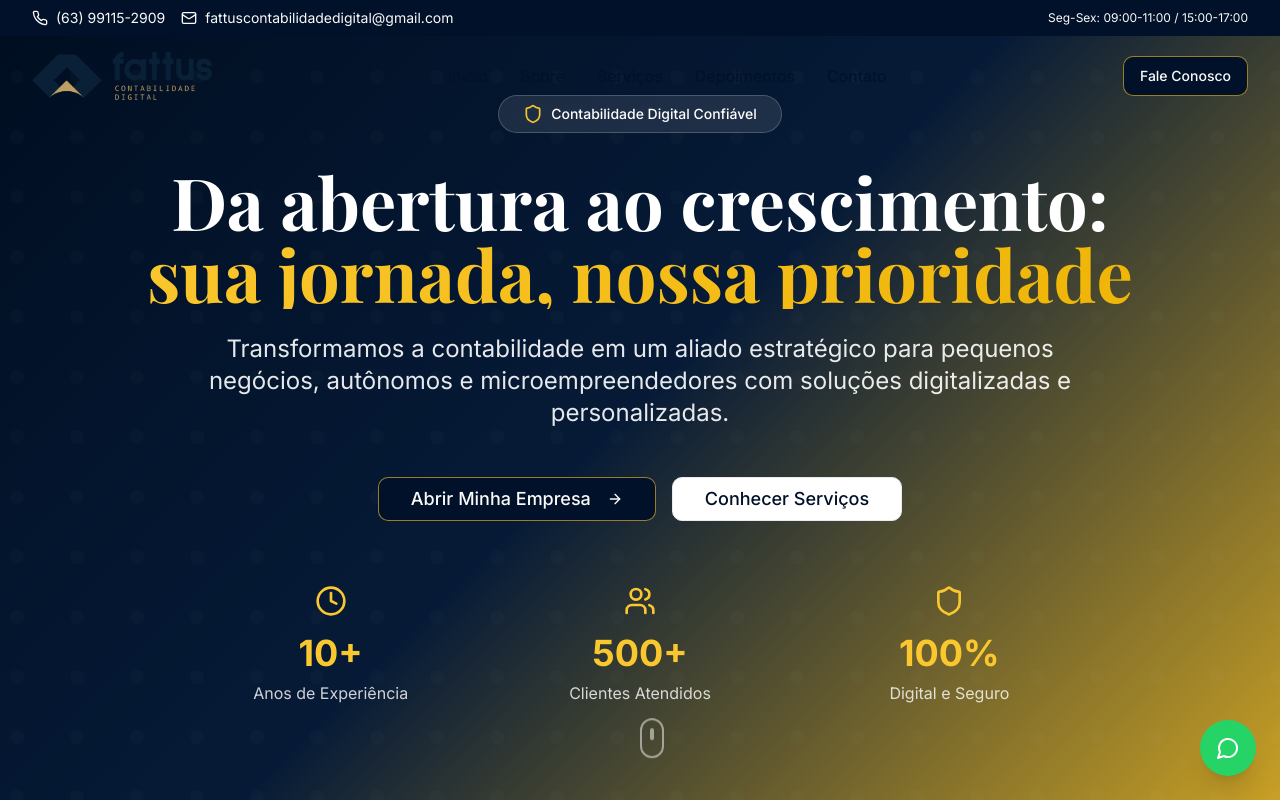
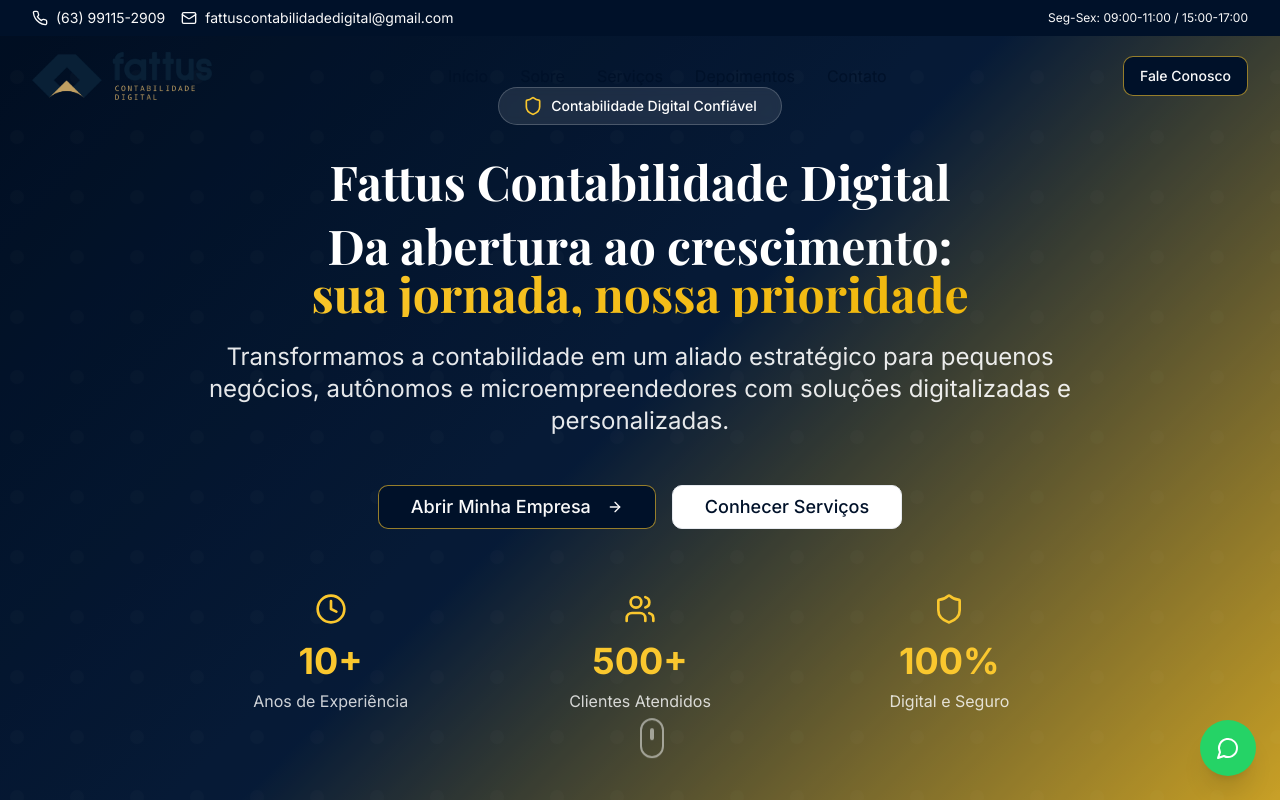
Before and after one commit to DevZipMateus/fattus-digital-grow, a React (Vite) app: page / in a window 1280 px wide. Shown: the top 800 px of the page. Built offline with nearby package versions, Linux system fonts and the light colour scheme; the HTML template or start-up script is replaced by a standard one.

Commit message:
Ajustar hierarquia de títulos

```diff
--- a/src/components/Hero.tsx
+++ b/src/components/Hero.tsx
@@ -20,13 +20,18 @@ const Hero = () => {
             <span className="text-sm font-medium">Contabilidade Digital Confiável</span>
           </div>
 
-          {/* Main Heading */}
-          <h1 className="font-playfair text-4xl md:text-6xl lg:text-7xl font-bold mb-6 leading-tight">
+          {/* Main Heading - Company Name */}
+          <h1 className="font-playfair text-3xl md:text-4xl lg:text-5xl font-bold mb-4 leading-tight">
+            Fattus Contabilidade Digital
+          </h1>
+
+          {/* Main Slogan */}
+          <h2 className="font-playfair text-2xl md:text-4xl lg:text-5xl font-bold mb-6 leading-tight">
             Da abertura ao crescimento:
             <span className="text-gradient-accent block">
               sua jornada, nossa prioridade
             </span>
-          </h1>
+          </h2>
 
           {/* Subtitle */}
           <p className="text-xl md:text-2xl mb-12 max-w-4xl mx-auto leading-relaxed text-white/90">
```
